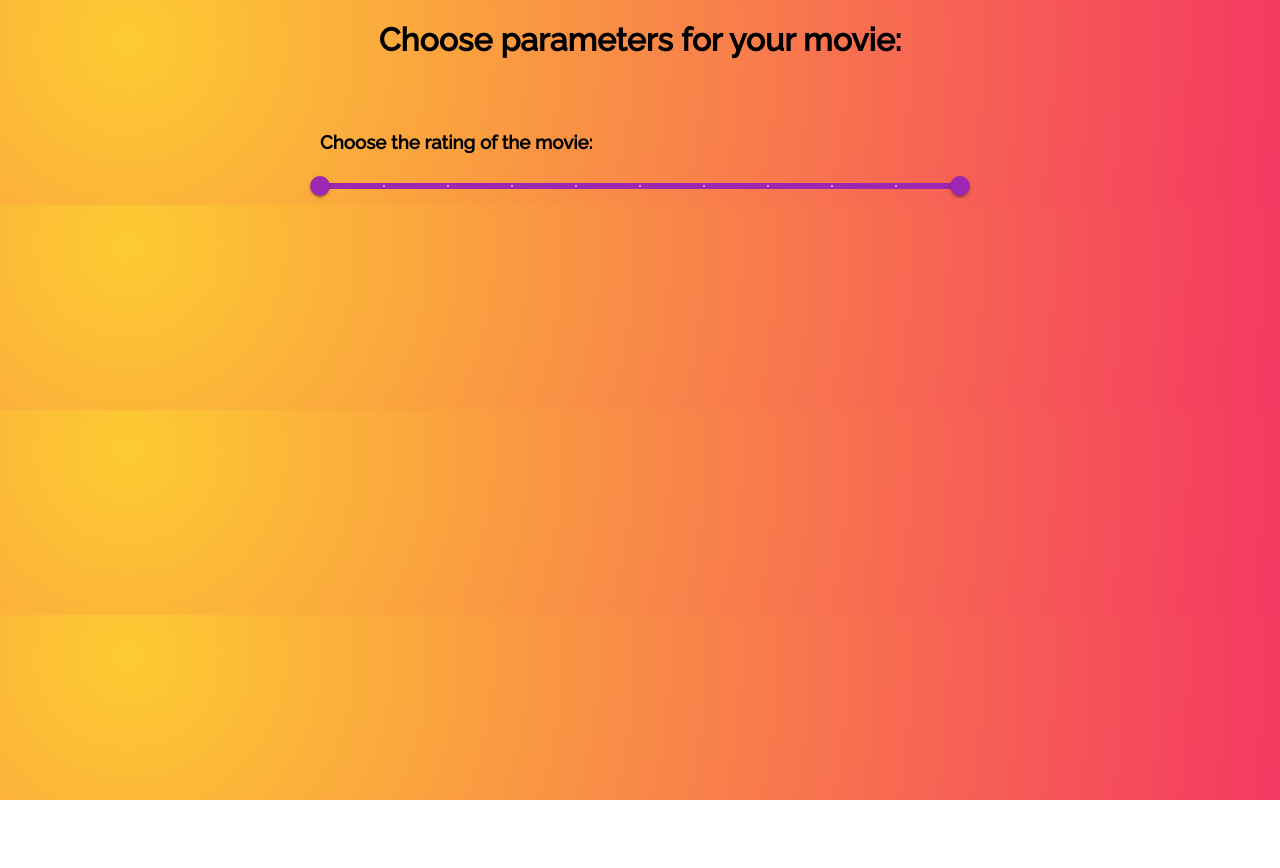
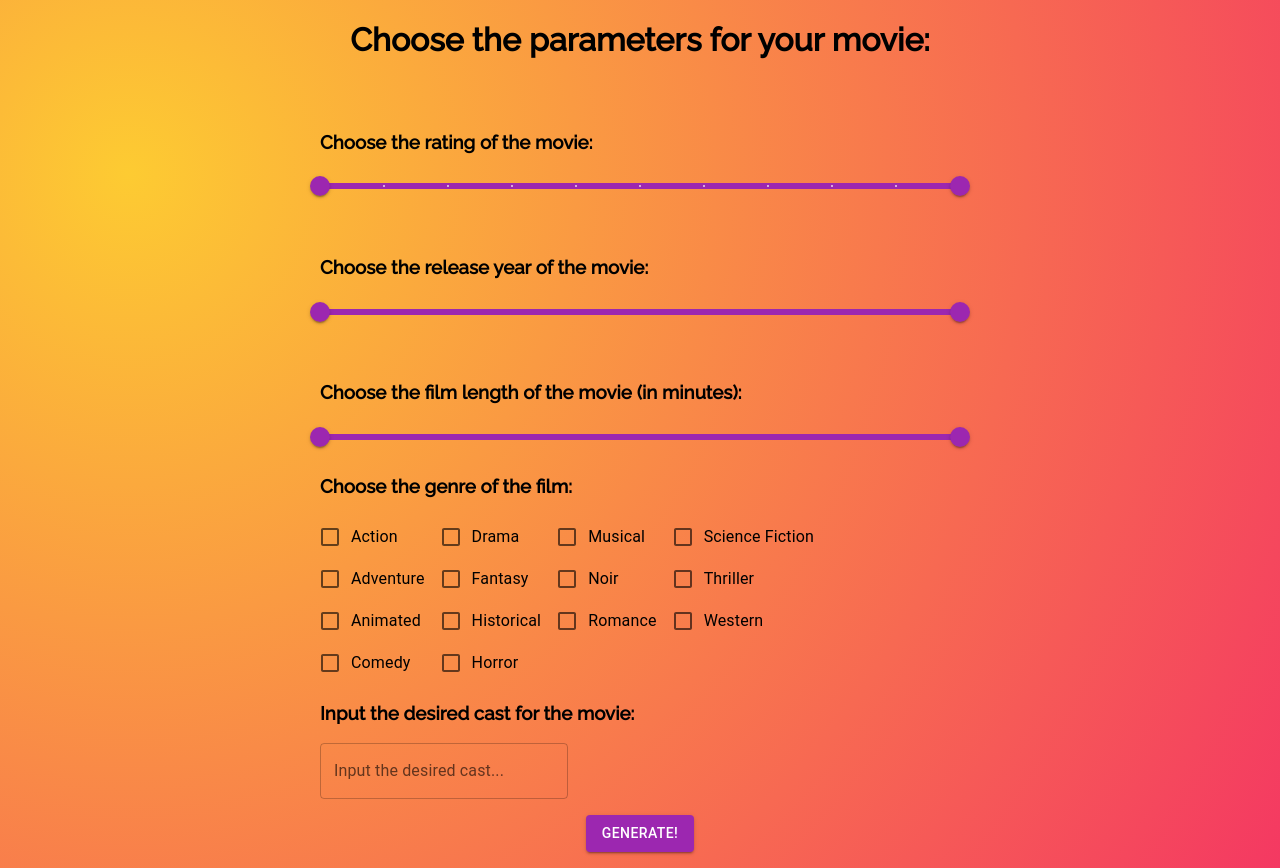
Before and after one commit to d3nnyyy/movieGenerator, a React (Create React App) app in the folder frontend/: page / in a window 1280 px wide. Before the commit the page ends 800 px from the top, so only its background shows below. Built offline with nearby package versions, Linux system fonts and the light colour scheme.

Commit message:
finished first part of frontend

```diff
--- a/frontend/package.json
+++ b/frontend/package.json
@@ -10,6 +10,7 @@
     "@testing-library/jest-dom": "^5.17.0",
     "@testing-library/react": "^13.4.0",
     "@testing-library/user-event": "^13.5.0",
+    "axios": "^1.4.0",
     "react": "^18.2.0",
     "react-dom": "^18.2.0",
     "react-scripts": "5.0.1",
--- a/frontend/src/App.css
+++ b/frontend/src/App.css
@@ -3,8 +3,29 @@ h1 {
 }
 
 
-.rating-container {
+.slider-container {
   padding-top: 2rem;
   padding-left: 20rem;
   padding-right: 20rem
 }
+
+.genre-container {
+  padding-left: 20rem;
+  padding-right: 20rem
+}
+.checkbox-container {
+  display: flex;
+}
+
+.cast-container {
+  padding-left: 20rem;
+  padding-right: 20rem
+}
+
+.button-container {
+  text-align: center;
+  margin-top: 1rem;
+  margin-bottom: 1rem;
+  padding-left: 20rem;
+  padding-right: 20rem
+}
--- a/frontend/src/App.js
+++ b/frontend/src/App.js
@@ -1,36 +1,182 @@
-import './App.css';
-import Slider from '@mui/material/Slider'
-import { useState } from 'react';
+import "./App.css";
+import { purple } from '@mui/material/colors';
+import { styled } from '@mui/material/styles';
+import axios from 'axios'
+import { Checkbox } from "@mui/material";
+import Slider from "@mui/material/Slider";
+import { useState } from "react";
+import FormGroup from "@mui/material/FormGroup";
+import FormControlLabel from "@mui/material/FormControlLabel";
+import { TextField } from "@mui/material";
+import {Button} from "@mui/material"
+function App() {
+  const [rating, setRating] = useState([0, 10]);
+  const [year, setYear] = useState([1930, 2023]);
+  const [length, setLength] = useState([0, 240]);
+  const [actionChecked, setActionChecked] = useState(false)
+  const [adventureChecked, setAdventureChecked] = useState(false)
+  const [animatedChecked, setAnimatedChecked] = useState(false)
+  const [comedyChecked, setComedyChecked] = useState(false)
+  const [dramaChecked, setDramaChecked] = useState(false)
+  const [fantasyChecked, setFantasyChecked] = useState(false)
+  const [historicalChecked, setHistoricalChecked] = useState(false)
+  const [horrorChecked, setHorrorChecked] = useState(false)
+  const [noirChecked, setNoirChecked] = useState(false)
+  const [musicalChecked, setMusicalChecked] = useState(false)
+  const [romanceChecked, setRomanceChecked] = useState(false)
+  const [sciencefictionChecked, setSciencefictionChecked] = useState(false)
+  const [thrillerChecked, setThrillerChecked] = useState(false)
+  const [westernChecked, setWesternChecked] = useState(false)
+  const [cast, setCast] = useState('')
 
-function App() {
-  const [rating, setRating] = useState([0, 10])
-  const handleChange = (event, newValue) => {
-    // if (newValue > rating[0]) {
-    //   setRating([newValue, rating[1]])
-    // }
-    // else {
-    //   setRating([rating[0], newValue])
-    // }
-    console.log(event, newValue)
+  const submitParams = () => {
+    axios.post('/movies', {
+      params:{
 
+      }
+    })
+  }
+  const handleCastChange = (event, newValue) => {
+    setCast(newValue)
+  }
+  const handleRatingChange = (event, newValue) => {
+    setRating(newValue);
   };
+  const handleYearChange = (event, newValue) => {
+    setYear(newValue);
+  };
+  const handleLengthChange = (event, newValue) => {
+    setLength(newValue);
+  };
+  const handleActionChange = (event, newValue) => {
+    setActionChecked(newValue)
+  }
+  const handleAdventureChange = (event, newValue) => {
+    setAdventureChecked(newValue)
+  }
+  const handleAnimatedChange = (event, newValue) => {
+    setAnimatedChecked(newValue)
+  }
+  const handleComedyChange = (event, newValue) => {
+    setComedyChecked(newValue)
+  }
+  const handleDramaChange = (event, newValue) => {
+    setDramaChecked(newValue)
+  }
+  const handleFantasyChange = (event, newValue) => {
+    setFantasyChecked(newValue)
+  }
+  const handleHistoricalChange = (event, newValue) => {
+    setHistoricalChecked(newValue)
+  }
+  const handleHorrorChange = (event, newValue) => {
+    setHorrorChecked(newValue)
+  }
+  const handleMusicalChange = (event, newValue) => {
+    setMusicalChecked(newValue)
+  }
+  const handleNoirChange = (event, newValue) => {
+    setNoirChecked(newValue)
+  }
+  const handleRomanceChange = (event, newValue) => {
+    setRomanceChecked(newValue)
+  }
+  const handleScienceFictionChange = (event, newValue) => {
+    setSciencefictionChecked(newValue)
+  }
+  const handleThrillerChange = (event, newValue) => {
+    setThrillerChecked(newValue)
+  }
+  const handleWesternChange = (event, newValue) => {
+    setWesternChecked(newValue)
+  }
+  const ColorButton = styled(Button)(({ theme }) => ({
+    color: theme.palette.getContrastText(purple[500]),
+    backgroundColor: purple[500],
+    '&:hover': {
+      backgroundColor: purple[700],
+    },
+  }));
   return (
     <div className="App">
-      <h1 className='header'>Choose parameters for your movie:</h1>
-      <div className='rating-container'>
+      <h1 className="header">Choose the parameters for your movie:</h1>
+      <div className="slider-container">
         <h3>Choose the rating of the movie:</h3>
         <Slider
-        color='secondary'
-        defaultValue={5}
+          color="secondary"
           valueLabelDisplay="auto"
           step={1}
           marks
           value={rating}
-        onChange={handleChange}
+          onChange={handleRatingChange}
           min={0}
           max={10}
           disableSwap
-      /></div>
+        />
+      </div>
+      <div className="slider-container">
+        <h3>Choose the release year of the movie:</h3>
+        <Slider
+          color="secondary"
+          valueLabelDisplay="auto"
+          value={year}
+          onChange={handleYearChange}
+          min={1930}
+          max={2023}
+          disableSwap
+        />
+      </div>
+      <div className="slider-container">
+        <h3>Choose the film length of the movie (in minutes):</h3>
+        <Slider
+          color="secondary"
+          valueLabelDisplay="auto"
+          value={length}
+          onChange={handleLengthChange}
+          step={5}
+          min={45}
+          max={240}
+          disableSwap
+        />
+      </div>
+      <div className="genre-container">
+        <h3>Choose the genre of the film:</h3>
+        <div className="checkbox-container">
+            <FormGroup>
+            <FormControlLabel control={<Checkbox checked={actionChecked} onChange={handleActionChange}/>} label="Action" />
+            <FormControlLabel control={<Checkbox checked={adventureChecked} onChange={handleAdventureChange}/>} label="Adventure" color="secondary"/>
+            <FormControlLabel control={<Checkbox checked={animatedChecked} onChange={handleAnimatedChange} />} label="Animated" color="secondary"/>
+            <FormControlLabel control={<Checkbox checked={comedyChecked} onChange={handleComedyChange}/>} label="Comedy" color="secondary"/>
+
+            </FormGroup>
+          <FormGroup>
+          <FormControlLabel control={<Checkbox checked={dramaChecked} onChange={handleDramaChange}/>} label="Drama" color="secondary"/>
+            <FormControlLabel control={<Checkbox checked={fantasyChecked} onChange={handleFantasyChange}/>} label="Fantasy" color="secondary"/>
+            <FormControlLabel control={<Checkbox checked={historicalChecked} onChange={handleHistoricalChange}/>} label="Historical" color="secondary"/>
+            <FormControlLabel control={<Checkbox checked={horrorChecked} onChange={handleHorrorChange}/>} label="Horror" color="secondary"/>
+          </FormGroup>
+          <FormGroup>
+          <FormControlLabel control={<Checkbox checked={musicalChecked} onChange={handleMusicalChange}/>} label="Musical" color="secondary"/>
+          <FormControlLabel control={<Checkbox checked={noirChecked} onChange={handleNoirChange}/>} label="Noir" color="secondary"/>
+          <FormControlLabel control={<Checkbox checked={romanceChecked} onChange={handleRomanceChange}/>} label="Romance" color="secondary"/>
+
+          </FormGroup>
+          <FormGroup>
+          <FormControlLabel control={<Checkbox checked={sciencefictionChecked} onChange={handleScienceFictionChange}/>} label="Science Fiction" color="secondary"/>
+          <FormControlLabel control={<Checkbox checked={thrillerChecked} onChange={handleThrillerChange}/>} label="Thriller" color="secondary"/>
+          <FormControlLabel control={<Checkbox checked={westernChecked} onChange={handleWesternChange}/>} label="Western" color="secondary"/>
+          </FormGroup>
+          <div></div>
+
+        </div>
+      </div>
+      <div className="cast-container">
+      <h3>Input the desired cast for the movie:</h3>
+      <TextField id="outlined-basic" label="Input the desired cast..." variant="outlined" value={cast} onChange={handleCastChange} />
+      </div>
+      <div class="button-container">
+        <ColorButton variant="contained" size="Medium" onClick={submitParams}>Generate!</ColorButton>
+      </div>
     </div>
   );
 }
```
Also changed, not shown: 1 other file (tests, documents, lock files or other folders). Lines whose indentation alone changed are shown as unchanged.
